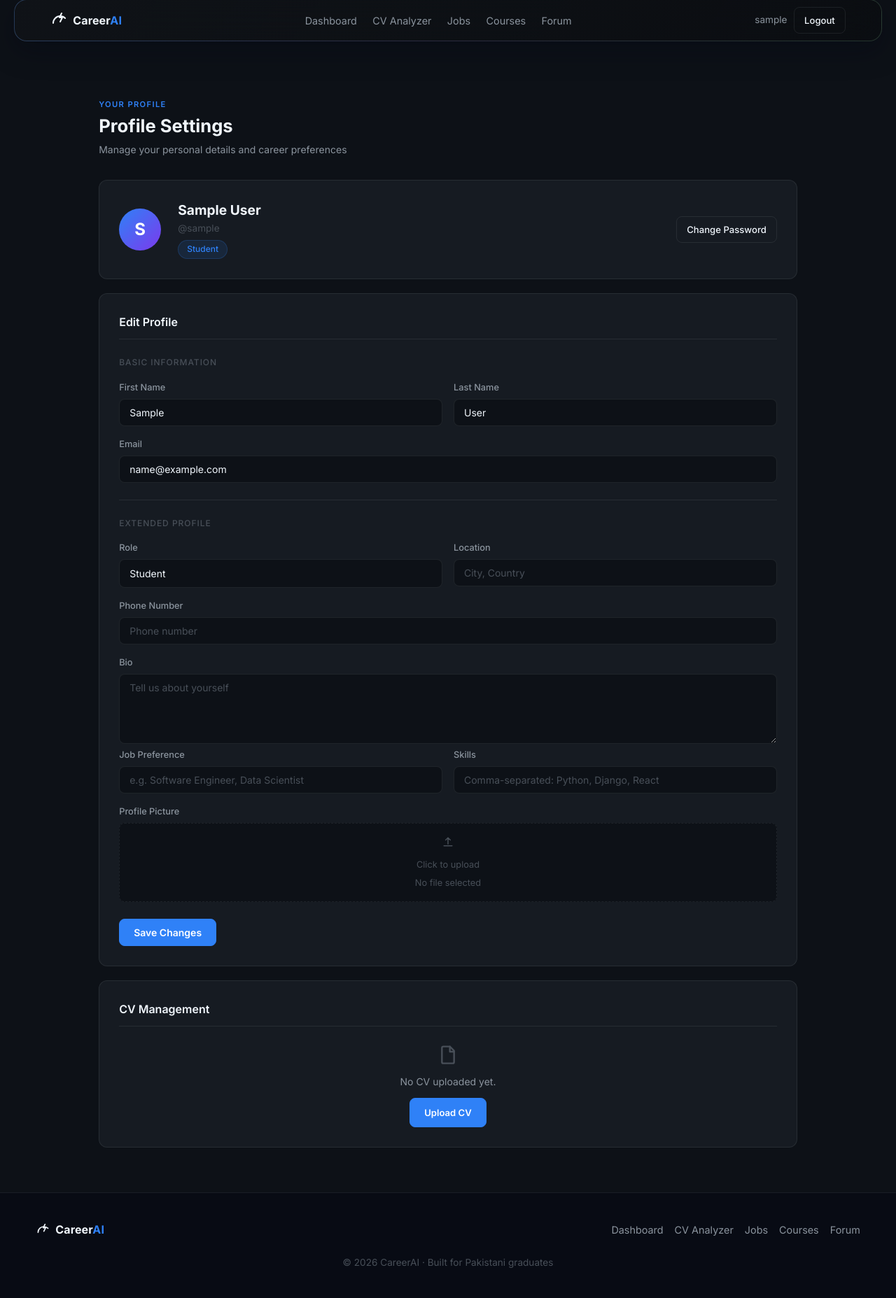
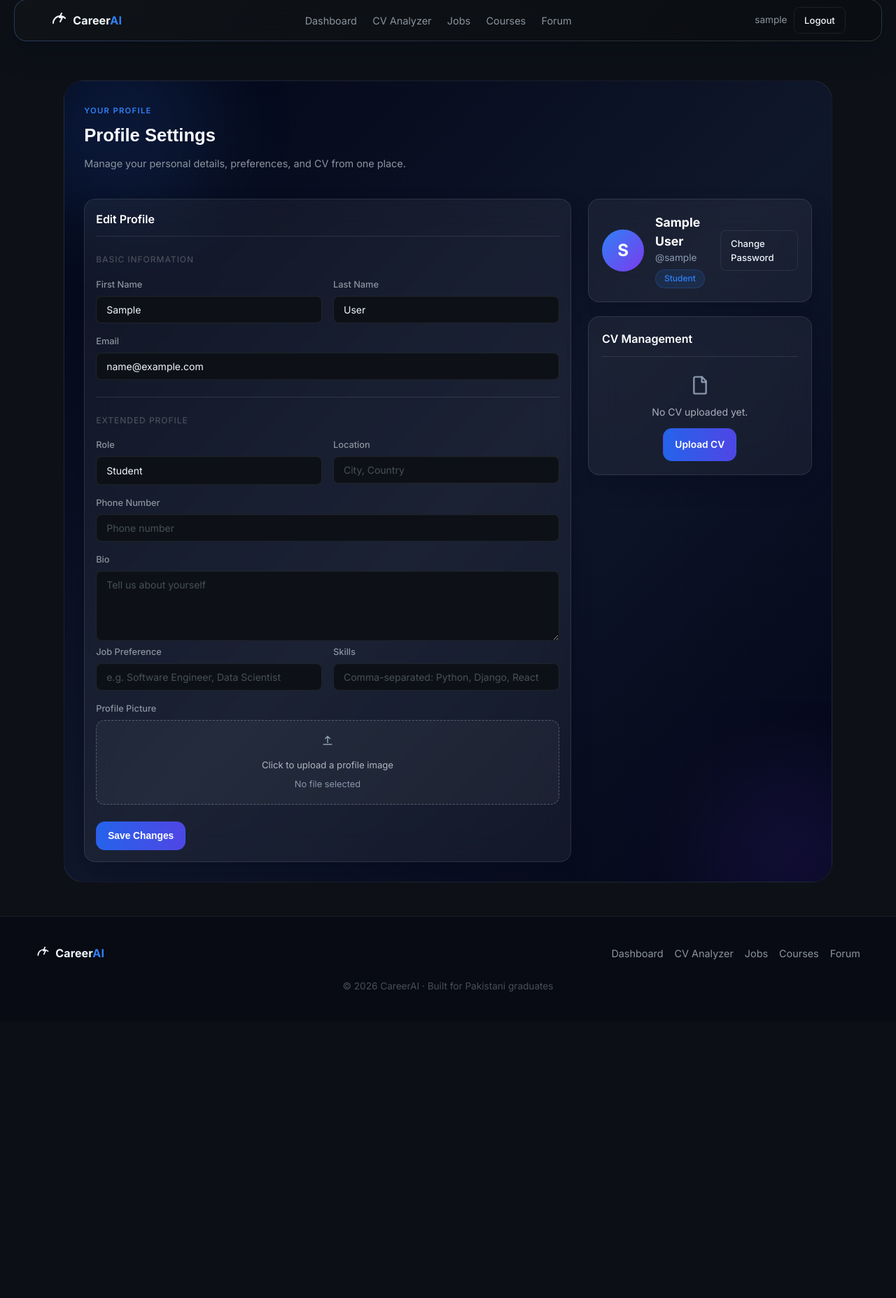
Before and after one commit to fa22-bse-058-droid/FYP-TEAM000-AI, a Django app: page /auth/profile/ in a window 1280 px wide. Shown: the part 13-1868 px from the top of the page at 70% size. After the commit the page ends 1430 px from the top, so only its background shows below. Run offline with Django 5.2, Linux system fonts and the light colour scheme; the visitor is signed in with stand-in values (Sample User, id 1); some libraries are stand-ins or nearby versions.

Commit message:
feat: align goals and profile pages with jobs dark theme layout
Agent-Logs-Url: https://github.com/fa22-bse-058-droid/FYP-TEAM000-AI/sessions/686b70ac-8311-42a0-bba7-12d2537efb19

Co-authored-by: fa22-bse-058-droid <249435408+fa22-bse-058-droid@users.noreply.github.com>

```diff
--- a/static/css/main.css
+++ b/static/css/main.css
@@ -287,63 +287,71 @@ body.menu-open{overflow:hidden}
 .badge{display:inline-block;padding:4px 10px;border-radius:999px;background:var(--accent-dim);color:var(--accent);font-size:.75rem}
 .text-muted{color:var(--text-1)!important}
 
-.goals-header{display:flex;justify-content:space-between;align-items:flex-start;gap:16px;flex-wrap:wrap}
-.goal-form-panel{display:none;max-width:520px;margin-bottom:24px}
+.goals-page-shell,.profile-page-shell{padding:24px}
+.goals-header-block{display:flex;justify-content:space-between;align-items:flex-start;gap:16px;flex-wrap:wrap}
+.goals-header-block .job-btn-primary{width:auto}
+.goals-theme-layout{display:grid;grid-template-columns:320px 1fr;gap:24px;align-items:start}
+.goal-form-panel{display:none;position:relative;top:auto;max-width:none;padding:1.2rem}
 .goal-form-panel.is-open{display:block;animation:fadeInUpSoft .24s ease}
-.goal-form-head{display:flex;align-items:center;justify-content:space-between;padding-bottom:12px;margin-bottom:20px;border-bottom:1px solid var(--border)}
-.goal-form-head h2{font-size:1rem;font-weight:600;color:var(--text-0)}
-.goal-form-close{background:none;border:0;color:var(--text-1);font-size:1.4rem;line-height:1;cursor:pointer}
+.goal-form-head{display:flex;align-items:center;justify-content:space-between;padding-bottom:12px;margin-bottom:20px;border-bottom:1px solid rgba(255,255,255,.1)}
+.goal-form-head h2{font-size:1rem;font-weight:600;color:#fff}
+.goal-form-close{background:none;border:0;color:rgba(226,232,240,.72);font-size:1.4rem;line-height:1;cursor:pointer}
 .goal-form-grid{display:grid;gap:16px}
-.goal-form-actions{display:flex;gap:10px;margin-top:8px}
-.goals-section-title{font-size:1rem;font-weight:600;color:var(--text-0);margin-bottom:12px}
+.goal-form-actions{display:flex;gap:10px;margin-top:10px;flex-wrap:wrap}
+.goal-form-actions .job-btn-primary{width:auto}
+.goals-results-panel{padding:1.2rem}
+.goals-section-title{font-size:1.02rem;font-weight:700;color:#fff;margin-bottom:14px}
 .goals-grid{display:grid;grid-template-columns:repeat(2,minmax(0,1fr));gap:16px}
-.goal-item-card h3{font-size:1rem;font-weight:600;color:var(--text-0)}
+.goal-item-card h3{font-size:1rem;font-weight:600;color:#fff}
 .goal-item-head{display:flex;justify-content:space-between;align-items:center;gap:10px}
 .goal-status-badge{display:inline-flex;align-items:center;font-size:.72rem;padding:3px 10px;border-radius:999px;border:1px solid}
-.goal-status-badge.active{background:rgba(63,185,80,.1);border-color:rgba(63,185,80,.2);color:var(--green)}
-.goal-status-badge.completed{background:rgba(47,129,247,.1);border-color:rgba(47,129,247,.2);color:var(--accent)}
-.goal-item-description{margin-top:8px;font-size:.85rem;color:var(--text-1);line-height:1.6}
-.goal-target-row{display:flex;align-items:center;gap:6px;margin-top:12px;font-size:.78rem;color:var(--text-2)}
+.goal-status-badge.active{background:rgba(63,185,80,.1);border-color:rgba(63,185,80,.2);color:#86efac}
+.goal-status-badge.completed{background:rgba(59,130,246,.16);border-color:rgba(96,165,250,.28);color:#93c5fd}
+.goal-item-description{margin-top:8px;font-size:.85rem;color:rgba(226,232,240,.78);line-height:1.6}
+.goal-target-row{display:flex;align-items:center;gap:6px;margin-top:12px;font-size:.78rem;color:rgba(148,163,184,.95)}
 .goal-target-row svg{width:14px;height:14px;stroke:currentColor;fill:none;stroke-width:1.8;stroke-linecap:round;stroke-linejoin:round}
 .goal-item-actions{display:flex;gap:8px;margin-top:16px;flex-wrap:wrap}
-.goals-empty-state{text-align:center;display:grid;justify-items:center}
-.goals-empty-state svg{width:40px;height:40px;stroke:var(--text-2);fill:none;stroke-width:1.8;stroke-linecap:round;stroke-linejoin:round}
-.goals-empty-state h3{margin-top:12px;font-size:1rem;font-weight:600;color:var(--text-1)}
-.goals-empty-state p{margin-top:6px;font-size:.85rem;color:var(--text-2)}
-.add-goal-link{margin-top:16px;background:none;border:0;color:var(--accent);font-size:.875rem;font-weight:500;cursor:pointer}
+.goals-empty-state{padding:3rem 1.2rem}
+.goals-empty-state .job-btn-primary{width:auto;margin-top:16px}
+.add-goal-link{cursor:pointer}
 
-.profile-header-card{display:flex;align-items:center;gap:24px}
+.profile-theme-layout{display:grid;grid-template-columns:1fr 320px;gap:24px;align-items:start}
+.profile-side-stack{display:grid;gap:20px}
+.profile-header-card{display:flex;align-items:center;gap:16px;padding:1.2rem;position:relative;top:auto}
 .profile-avatar-wrap{flex-shrink:0}
 .profile-avatar-image,.profile-avatar-initial{width:60px;height:60px;border-radius:50%}
 .profile-avatar-image{object-fit:cover}
 .profile-avatar-initial{display:grid;place-items:center;background:linear-gradient(135deg,var(--accent),#7C3AED);font-size:1.5rem;font-weight:700;color:#fff}
-.profile-user-meta h2{font-size:1.2rem;font-weight:700;color:var(--text-0)}
-.profile-user-meta p{font-size:.85rem;color:var(--text-2)}
+.profile-user-meta h2{font-size:1.1rem;font-weight:700;color:#fff}
+.profile-user-meta p{font-size:.85rem;color:rgba(148,163,184,.95)}
 .profile-role-pill{margin-top:6px;display:inline-block;background:var(--accent-dim);color:var(--accent);border:1px solid rgba(47,129,247,.2);padding:3px 12px;border-radius:999px;font-size:.75rem;font-weight:500}
 .profile-password-btn{margin-left:auto}
-.profile-edit-card,.cv-card{margin-top:20px}
-.card-header-line{padding-bottom:12px;margin-bottom:24px;border-bottom:1px solid var(--border)}
-.card-header-line h3{font-size:1rem;font-weight:600;color:var(--text-0)}
+.profile-edit-card,.cv-card{margin-top:0}
+.profile-edit-card{padding:1.2rem}
+.card-header-line{padding-bottom:12px;margin-bottom:24px;border-bottom:1px solid rgba(255,255,255,.1)}
+.card-header-line h3{font-size:1rem;font-weight:600;color:#fff}
 .form-subsection-title{font-size:.75rem;font-weight:500;color:var(--text-2);text-transform:uppercase;letter-spacing:.08em;margin-bottom:16px}
 .form-two-col{display:grid;grid-template-columns:repeat(2,minmax(0,1fr));gap:16px}
 .form-field-block{margin-top:16px}
-.form-divider{height:1px;background:var(--border);margin:24px 0}
-.upload-area{background:var(--bg-1);border:1px dashed var(--border);border-radius:8px;padding:16px;text-align:center;cursor:pointer;transition:.2s border-color,.2s background}
-.upload-area:hover{border-color:var(--accent);background:rgba(47,129,247,.06)}
-.upload-area svg{width:20px;height:20px;stroke:var(--text-2);fill:none;stroke-width:1.8;stroke-linecap:round;stroke-linejoin:round;margin:0 auto 6px}
-.upload-area p{font-size:.8rem;color:var(--text-2)}
-.file-label{display:block;margin-top:6px;font-size:.8rem;color:var(--text-2)}
+.form-divider{height:1px;background:rgba(255,255,255,.1);margin:24px 0}
+.upload-area{background:rgba(255,255,255,.04);border:1px dashed rgba(148,163,184,.45);border-radius:12px;padding:18px;text-align:center;cursor:pointer;transition:.2s border-color,.2s background}
+.upload-area:hover{border-color:rgba(96,165,250,.7);background:rgba(59,130,246,.12)}
+.upload-area svg{width:20px;height:20px;stroke:rgba(148,163,184,.95);fill:none;stroke-width:1.8;stroke-linecap:round;stroke-linejoin:round;margin:0 auto 8px}
+.upload-area p{font-size:.82rem;color:rgba(226,232,240,.74)}
+.file-label{display:block;margin-top:8px;font-size:.8rem;color:rgba(148,163,184,.9)}
 .file-label.file-selected{color:var(--accent)}
 .profile-file-input{display:none}
 .profile-form-actions{margin-top:24px}
+.profile-form-actions .job-btn-primary{width:auto}
+.cv-card{padding:1.2rem}
 .cv-file-row{display:flex;align-items:center;gap:12px}
-.cv-file-row svg,.cv-empty-state svg{width:32px;height:32px;stroke:var(--text-2);fill:none;stroke-width:1.8;stroke-linecap:round;stroke-linejoin:round}
-.cv-file-name{font-size:.9rem;color:var(--text-0);word-break:break-word}
-.cv-file-date{font-size:.82rem;color:var(--text-2)}
+.cv-file-row svg,.cv-empty-state svg{width:32px;height:32px;stroke:rgba(148,163,184,.9);fill:none;stroke-width:1.8;stroke-linecap:round;stroke-linejoin:round}
+.cv-file-name{font-size:.9rem;color:#fff;word-break:break-word}
+.cv-file-date{font-size:.82rem;color:rgba(148,163,184,.9)}
 .cv-actions{margin-top:16px;display:flex;gap:10px;flex-wrap:wrap}
 .cv-empty-state{text-align:center;display:grid;justify-items:center}
-.cv-empty-state p{margin-top:12px;font-size:.875rem;color:var(--text-1)}
-.cv-empty-state .btn-primary{margin-top:12px}
+.cv-empty-state p{margin-top:12px;font-size:.875rem;color:rgba(226,232,240,.72)}
+.cv-empty-state .job-btn-primary{margin-top:12px;width:auto}
 
 .jobs-page-shell{position:relative;overflow:hidden;border-radius:28px;padding:28px;background:linear-gradient(135deg,#020617 0%,#0f172a 52%,#020617 100%);border:1px solid rgba(255,255,255,0.08)}
 .jobs-shell-content{position:relative;z-index:2}
@@ -472,6 +480,7 @@ body.menu-open{overflow:hidden}
 @media (max-width:960px){
   .jobs-layout{grid-template-columns:1fr}
   .jobs-sidebar-panel{position:relative;top:auto}
+  .goals-theme-layout,.profile-theme-layout{grid-template-columns:1fr}
 }
 
 @media (prefers-reduced-motion:reduce){
--- a/templates/user/profile.html
+++ b/templates/user/profile.html
@@ -4,30 +4,21 @@
 {% block title %}My Profile - AI Career Assistant{% endblock %}
 
 {% block content %}
-<div class="inner-page-wrap profile-page">
-    <header class="page-header-block">
+<div class="page-content">
+    <div class="jobs-page-shell profile-page-shell">
+        <div class="jobs-bg-grid"></div>
+        <div class="jobs-bg-glow jobs-bg-glow-blue"></div>
+        <div class="jobs-bg-glow jobs-bg-glow-purple"></div>
+
+        <div class="jobs-shell-content">
+            <header class="jobs-header-block">
                 <span class="section-label">Your Profile</span>
-        <h1 class="page-title">Profile Settings</h1>
-        <p class="page-subtitle">Manage your personal details and career preferences</p>
+                <h1 class="jobs-title">Profile Settings</h1>
+                <p class="jobs-subtitle">Manage your personal details, preferences, and CV from one place.</p>
             </header>
 
-    <section class="card profile-header-card">
-        <div class="profile-avatar-wrap">
-            {% if profile.profile_picture %}
-                <img src="{{ profile.profile_picture.url }}" alt="Profile picture" class="profile-avatar-image">
-            {% else %}
-                <div class="profile-avatar-initial">{{ user.username|first|upper }}</div>
-            {% endif %}
-        </div>
-        <div class="profile-user-meta">
-            <h2>{{ user.get_full_name|default:user.username }}</h2>
-            <p>@{{ user.username }}</p>
-            <span class="profile-role-pill">{{ profile.get_role_display }}</span>
-        </div>
-        <a href="{% url 'change_password' %}" class="btn-ghost btn-sm profile-password-btn">Change Password</a>
-    </section>
-
-    <section class="card profile-edit-card">
+            <div class="profile-theme-layout">
+                <section class="jobs-results-panel profile-edit-card">
                     <div class="card-header-line">
                         <h3>Edit Profile</h3>
                     </div>
@@ -154,19 +145,36 @@
                                 <svg viewBox="0 0 24 24" aria-hidden="true">
                                     <path d="M12 16V5m0 0 4 4m-4-4-4 4M5 19h14"></path>
                                 </svg>
-                    <p>Click to upload</p>
+                                <p>Click to upload a profile image</p>
                                 <span class="file-label">{% if profile.profile_picture %}{{ profile.profile_picture.name }}{% else %}No file selected{% endif %}</span>
                             </div>
                             <input id="{{ profile_form.profile_picture.id_for_label }}" type="file" name="{{ profile_form.profile_picture.html_name }}" class="profile-file-input" accept="image/*">
                         </div>
 
                         <div class="profile-form-actions">
-                <button type="submit" class="btn-primary">Save Changes</button>
+                            <button type="submit" class="job-btn-primary">Save Changes</button>
                         </div>
                     </form>
                 </section>
 
-    <section class="card cv-card">
+                <aside class="profile-side-stack">
+                    <section class="jobs-sidebar-panel profile-header-card">
+                        <div class="profile-avatar-wrap">
+                            {% if profile.profile_picture %}
+                                <img src="{{ profile.profile_picture.url }}" alt="Profile picture" class="profile-avatar-image">
+                            {% else %}
+                                <div class="profile-avatar-initial">{{ user.username|first|upper }}</div>
+                            {% endif %}
+                        </div>
+                        <div class="profile-user-meta">
+                            <h2>{{ user.get_full_name|default:user.username }}</h2>
+                            <p>@{{ user.username }}</p>
+                            <span class="profile-role-pill">{{ profile.get_role_display }}</span>
+                        </div>
+                        <a href="{% url 'change_password' %}" class="btn-ghost btn-sm profile-password-btn">Change Password</a>
+                    </section>
+
+                    <section class="jobs-sidebar-panel cv-card">
                         <div class="card-header-line">
                             <h3>CV Management</h3>
                         </div>
@@ -192,9 +200,13 @@
                                     <path d="M14 3.5V9h4.5"></path>
                                 </svg>
                                 <p>No CV uploaded yet.</p>
-                <a href="{% url 'upload_cv' %}" class="btn-primary btn-sm">Upload CV</a>
+                                <a href="{% url 'upload_cv' %}" class="job-btn-primary">Upload CV</a>
                             </div>
                         {% endif %}
                     </section>
+                </aside>
+            </div>
+        </div>
+    </div>
 </div>
 {% endblock %}
```
Also changed, not shown: templates/dashboard/goal_tracker.html (+25 -15 lines). Lines whose indentation alone changed are shown as unchanged.
